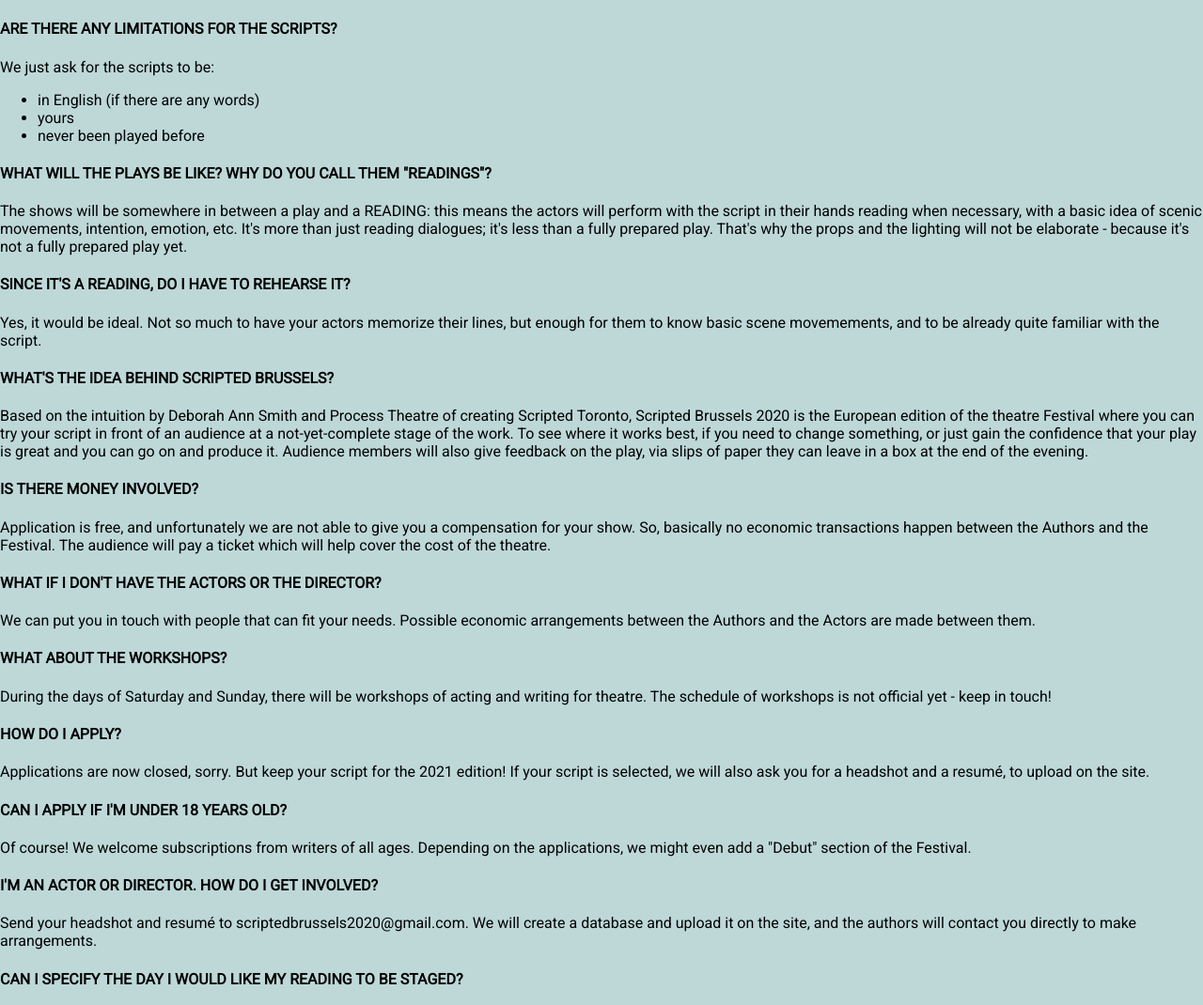
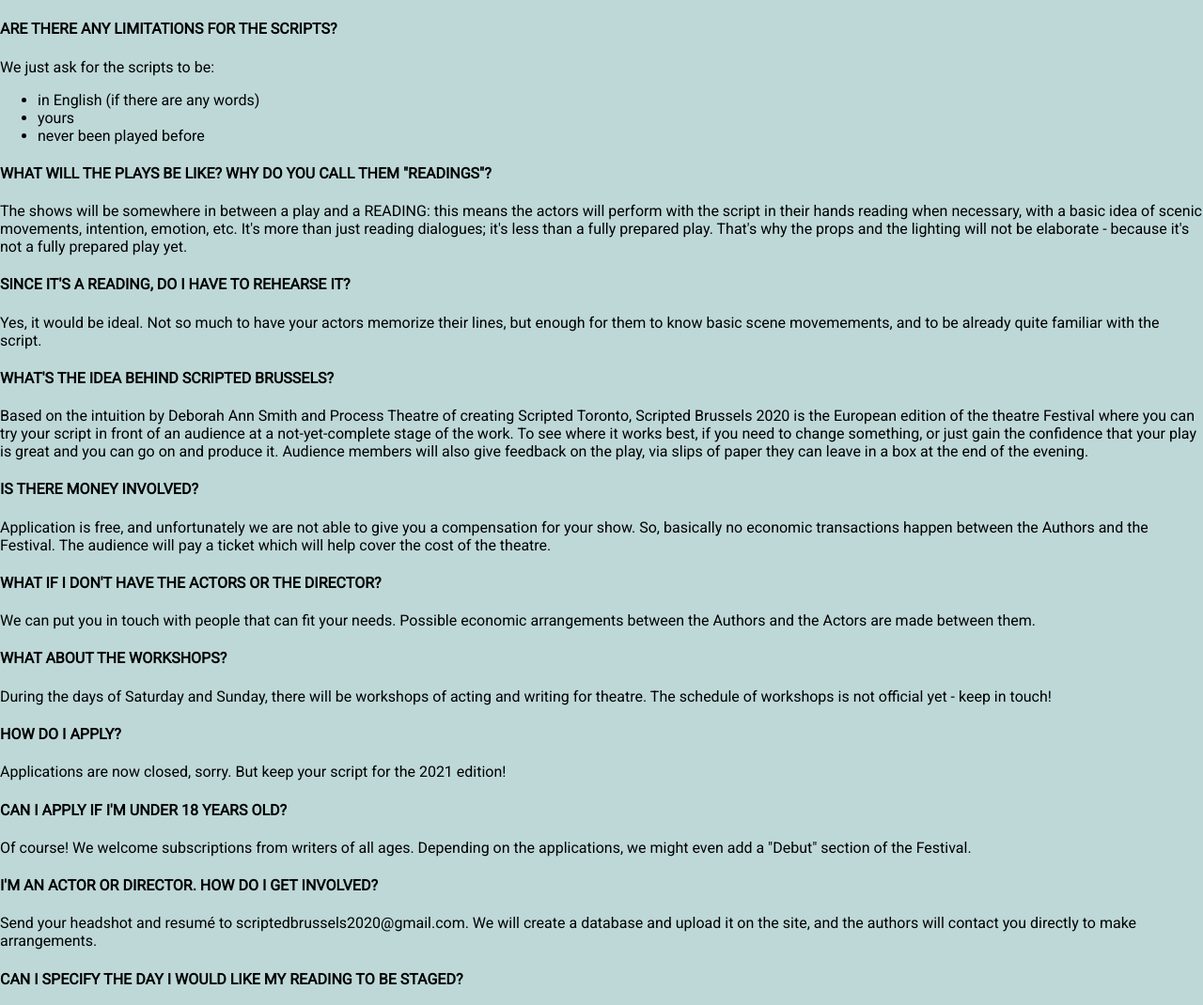
Before and after one commit to scriptedbrussels/scriptedbrussels.github.io, a plain HTML site: page paq.html in a window 1280 px wide. Shown: the top 1070 px of the page at 94% size. Drawn offline with Linux system fonts and the light colour scheme.

Commit message:
Update paq.html

```diff
--- a/paq.html
+++ b/paq.html
@@ -56,7 +56,6 @@
     <h4>HOW DO I APPLY?</h4>
     <p>
         Applications are now closed, sorry. But keep your script for the 2021 edition!
-        If your script is selected, we will also ask you for a headshot and a resumé, to upload on the site.
     </p>
 
      <h4>CAN I APPLY IF I'M UNDER 18 YEARS OLD?</h4>
```
